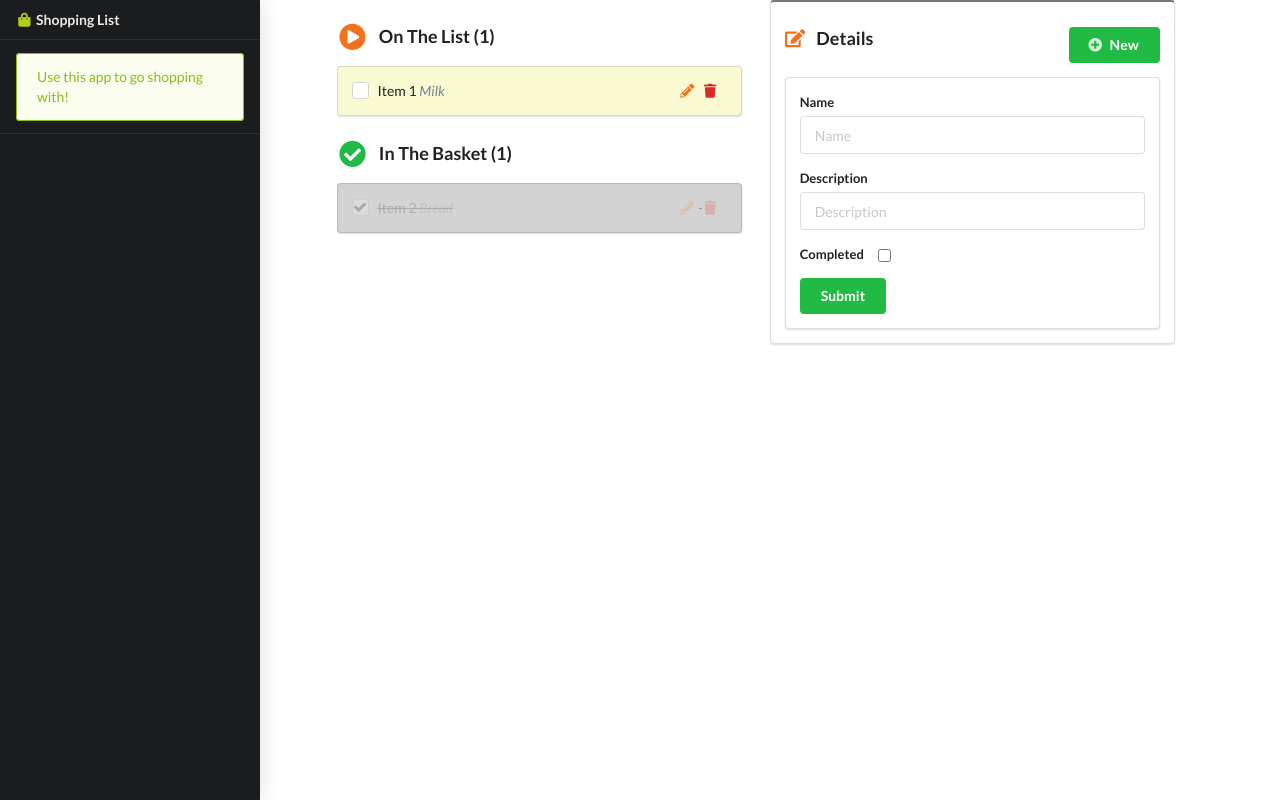
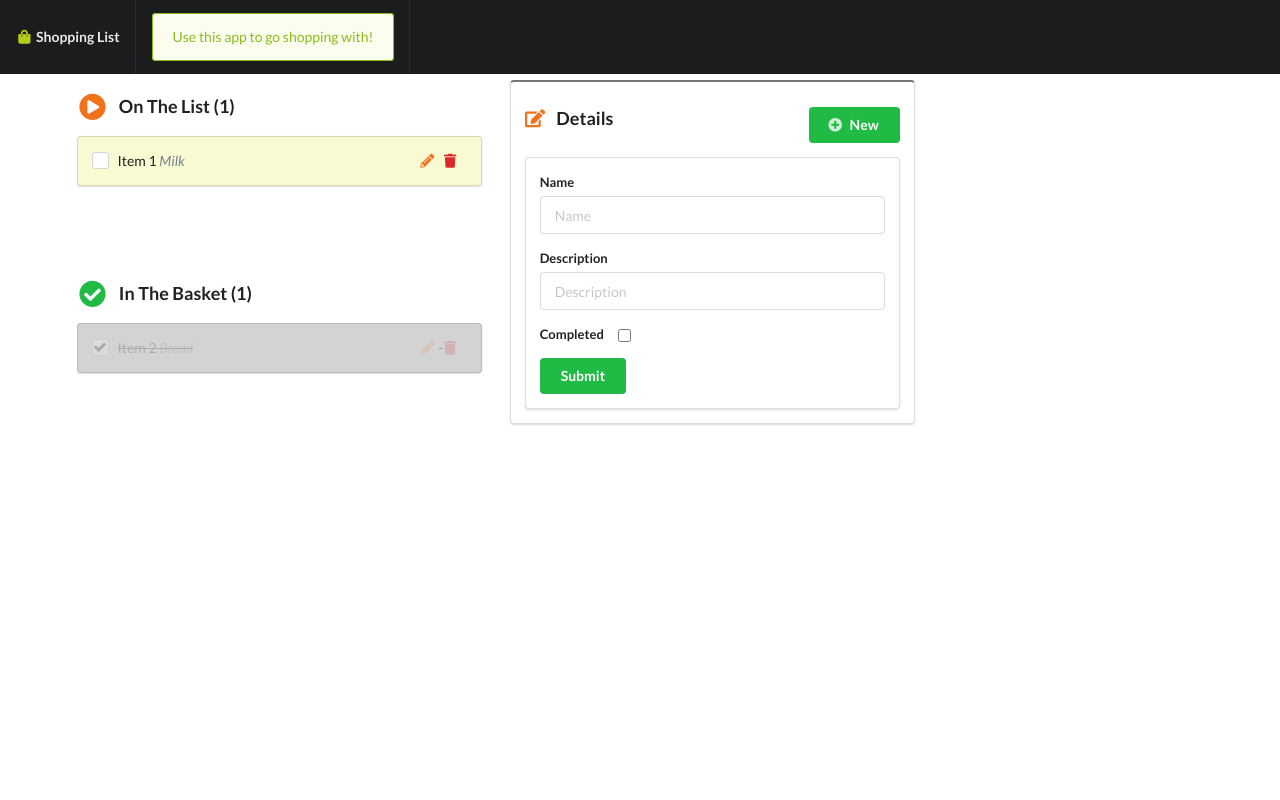
Before and after one commit to vincethewalker2015/shopping-list-with-vue.js, a PHP site: page / in a window 1280 px wide. Run offline with PHP 8.4, Linux system fonts and the light colour scheme.

Commit message:
Changed frm side navbar to a top one

```diff
--- a/index.html
+++ b/index.html
@@ -19,7 +19,7 @@
     <body>
 
         <div id="app" class="pushable">
-            <div class="ui sidebar inverted vertical menu visible fixed left">
+            <div class="ui top fixed menu inverted">
               <div class="ui logo item">
                  <b><i class="icon shopping bag olive"></i>Shopping List</b>
               </div>
@@ -36,8 +36,8 @@
             </div>
            <div class="ui container pusher">
              <div class="ui grid">
-                <div class="six wide column">
-                   <div id="todo" class="tasklist">
+                <div class="six wide column ">
+                   <div id="todo" class="tasklist ">
                     <div class="ui header">
                        <i class="icon play circle orange"></i>On The List ({{ todoTasks.length }})
                     </div>
@@ -54,13 +54,13 @@
                           v-for="task in completedTasks" />
                    </div>
                 </div>
-              <div class="six wide column">
-                <div id="editor" class="details ui raise segment grey">
+              <div class="six wide column item-add">
+                <div id="editor" class="details ui raise segment grey ">
                   <div class="ui header grid">
-                    <div class="left floated nine wide column">
+                    <div class="left floated six wide column ">
                       <i class="icon edit orange"></i>Details
                     </div>
-                    <div class="right floated five wide column">
+                    <div class="right floated six wide column">
                       <button class="ui green button right floated" v-on:click="clear">
                         <i class="icon plus circle"></i>New
                       </button>
--- a/style.css
+++ b/style.css
@@ -1,3 +1,4 @@
+
 .tasklist {
     padding-top: 2em;
 }
@@ -28,9 +29,12 @@
     color: slategrey;
     font-style: italic;
 }
-
-
-
+.item-add {
+    margin-top: 80px;
+}
+.tasklist {
+    margin-top: 70px;
+}
 /* Smartphones (portrait and landscape) -----------
     @media only screen and (min-device-width : 320px)
 	   and (max-device-width : 480px) {
```
